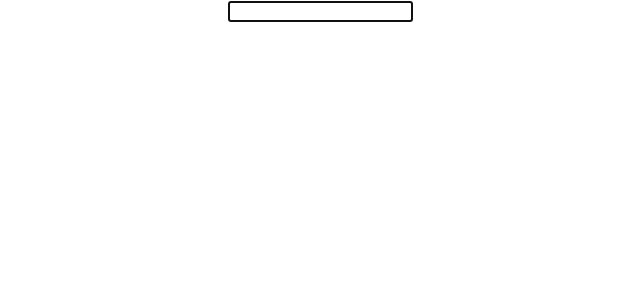
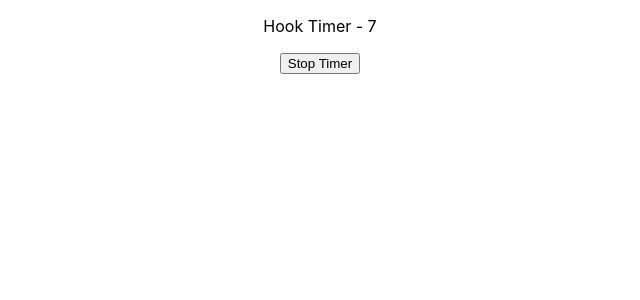
Before and after one commit to fahadshoukat/react-typescript, a React (Create React App) app: page / in a window 1280 px wide. Shown: the top 300 px of the page, without its empty margins (320-960 px from the left). Built offline with nearby package versions, Linux system fonts and the light colour scheme.

Commit message:
useRef hook with MutableRef

```diff
--- a/src/App.tsx
+++ b/src/App.tsx
@@ -1,9 +1,9 @@
 import "./App.css";
-import DomRef from "./components/ref/DomRef";
+import MutableRef from "./components/ref/MutableRef";
 
 function App() {
   return <div className="App">
-    <DomRef />
+    <MutableRef />
   </div>;
 }
 
--- /dev/null
+++ b/src/components/ref/MutableRef.tsx
@@ -0,0 +1,26 @@
+import { useEffect, useRef, useState } from "react";
+
+const MutableRef = () => {
+  const [timer, setTimer] = useState(0);
+  const intervalRef = useRef<number | null>(null);
+
+  const stopTimer = () => {
+    if (intervalRef.current) window.clearInterval(intervalRef.current);
+  };
+  useEffect(() => {
+    intervalRef.current = window.setInterval(() => {
+      setTimer((timer) => timer + 1);
+    }, 1000);
+    return () => {
+      stopTimer();
+    };
+  }, []);
+  return (
+    <div>
+      <p>Hook Timer - {timer}</p>
+      <button onClick={() => stopTimer()}>Stop Timer</button>
+    </div>
+  );
+};
+
+export default MutableRef;
```
